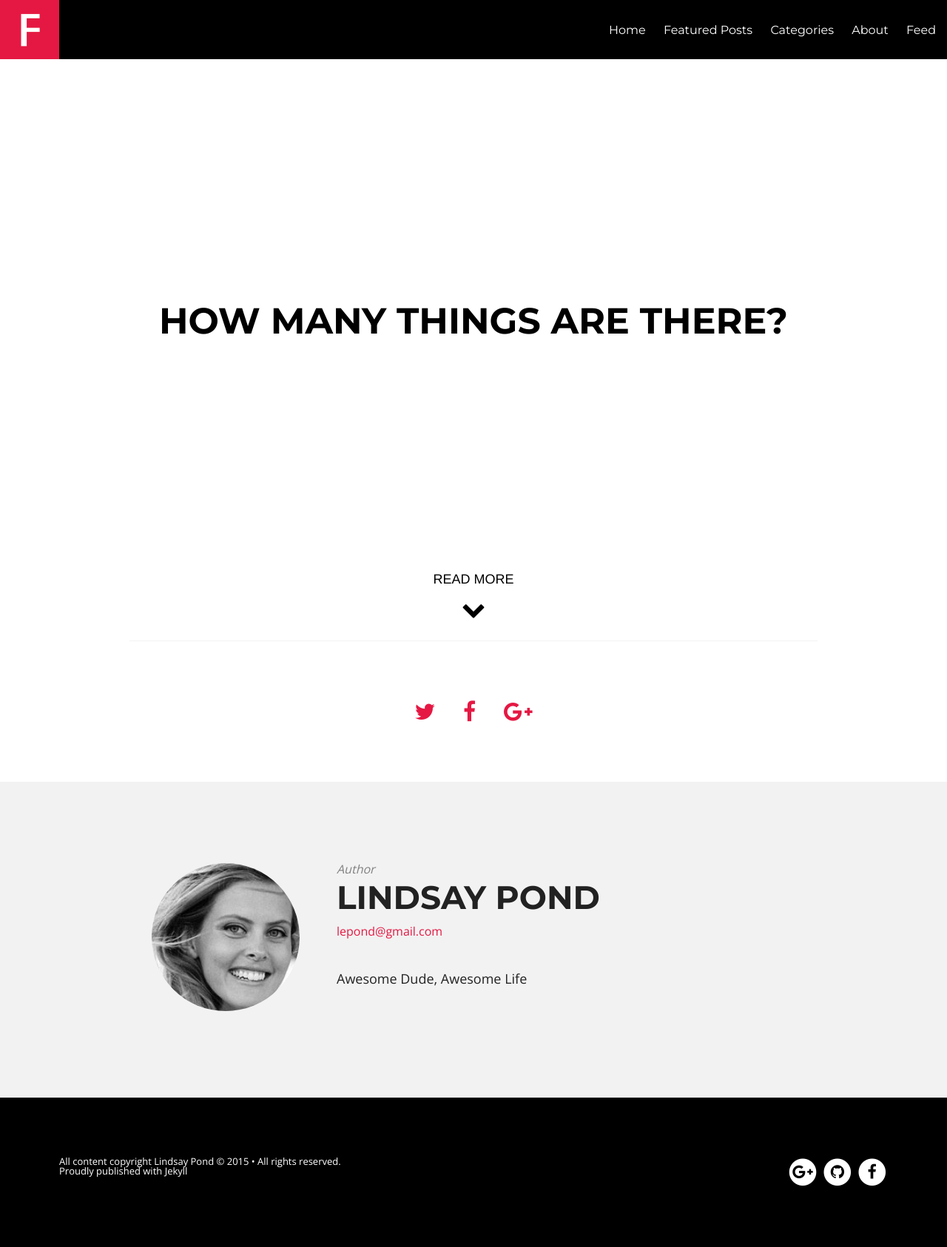
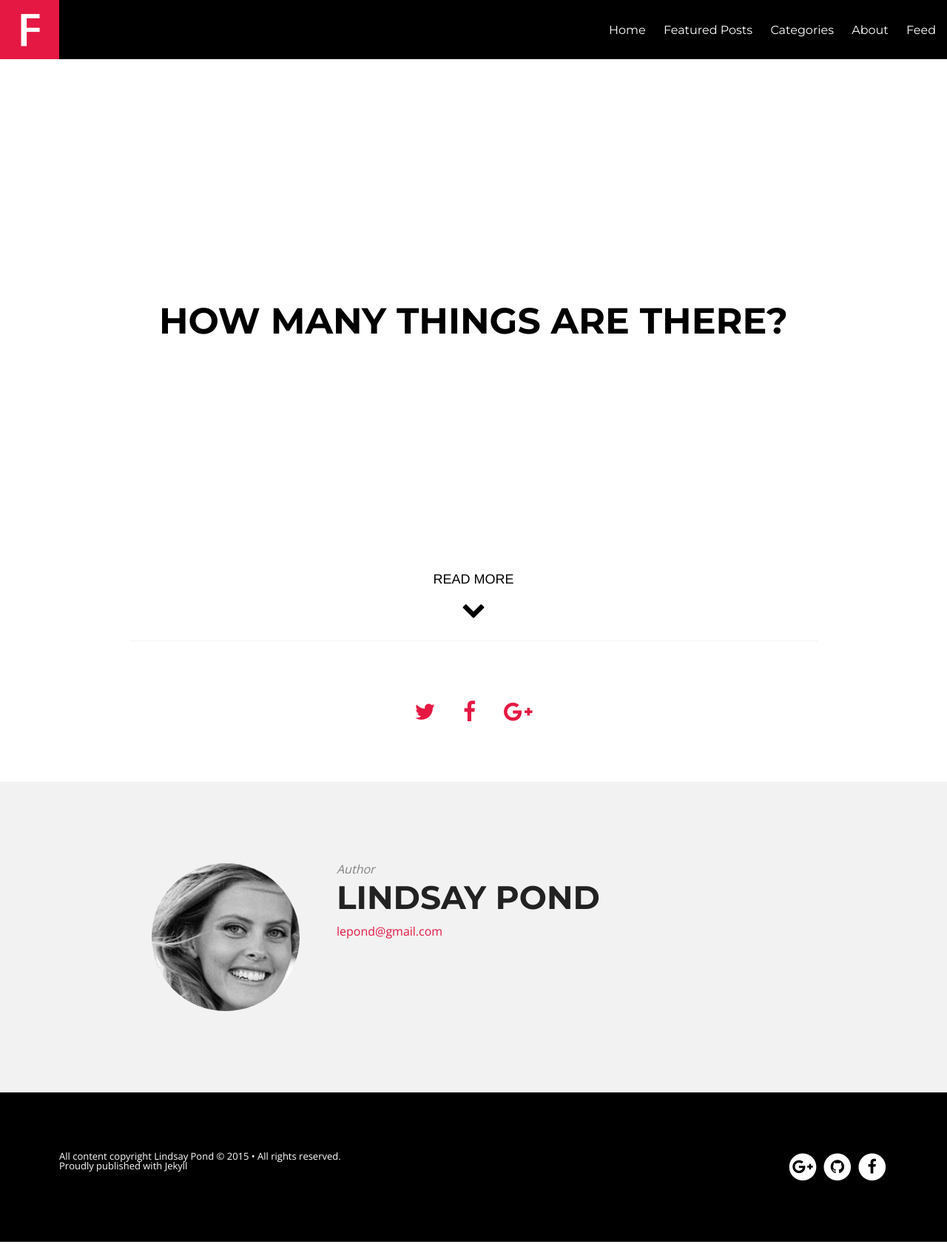
Before and after one commit to lepond/lepond.github.io, a Jekyll site: the page built from _posts/2014-05-15-how-many-things-are-there.md, in a window 1280 px wide. Shown: the whole page at 74% size. Built offline with Jekyll 4.4.1, drawn with Linux system fonts in a browser that asks for light colours; nearby versions of some CDN libraries.

Commit message:
Further updates to config.

```diff
--- a/_config.yml
+++ b/_config.yml
@@ -2,11 +2,13 @@
 description:      "The Code Pond"
 logo:             logo3.png
 disqus_shortname: thecodepond
+search:           true
 share:            true
+animated_fins:    true
 # Change url to your domain. Leave localhost server or blank when working locally.
 # or use the hint from http://jekyllrb.com/docs/github-pages/ to keep this the same
 # whether working locally or remotely. Start Jekyll with: jekyll serve --baseurl ''
-#url:        	  http://lindsaypond.com
+url:        	  http://lindsaypond.com
 
 # Owner/author information
 owner:
@@ -14,7 +16,7 @@
   avatar:         lepond.jpg
   email:          lepond@gmail.com
   # Use the coder's toolbox at http://coderstoolbox.net/string/#!encoding=xml&action=encode&charset=us_ascii to encode your description into XML string
-  description:    Awesome Dude, Awesome Life
+  description:
   # Social networking links used in footer. Update and remove as you like.
   facebook:       lindsaypond
   github:         lepond
```
